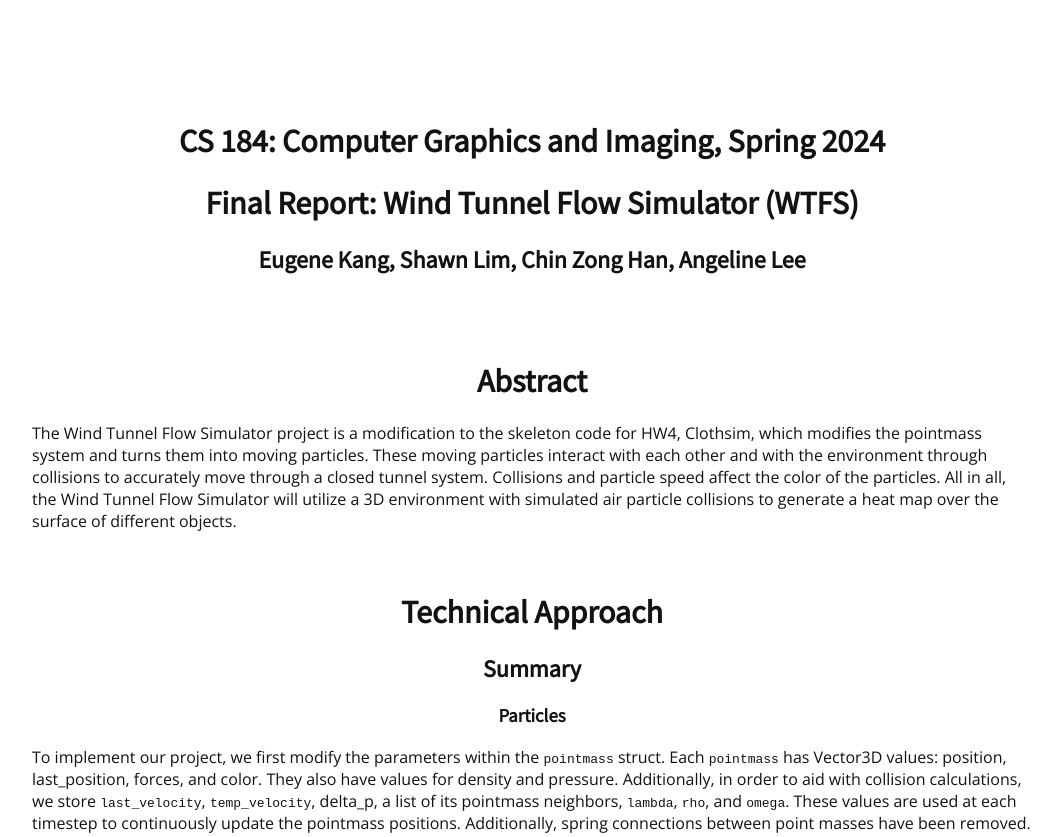
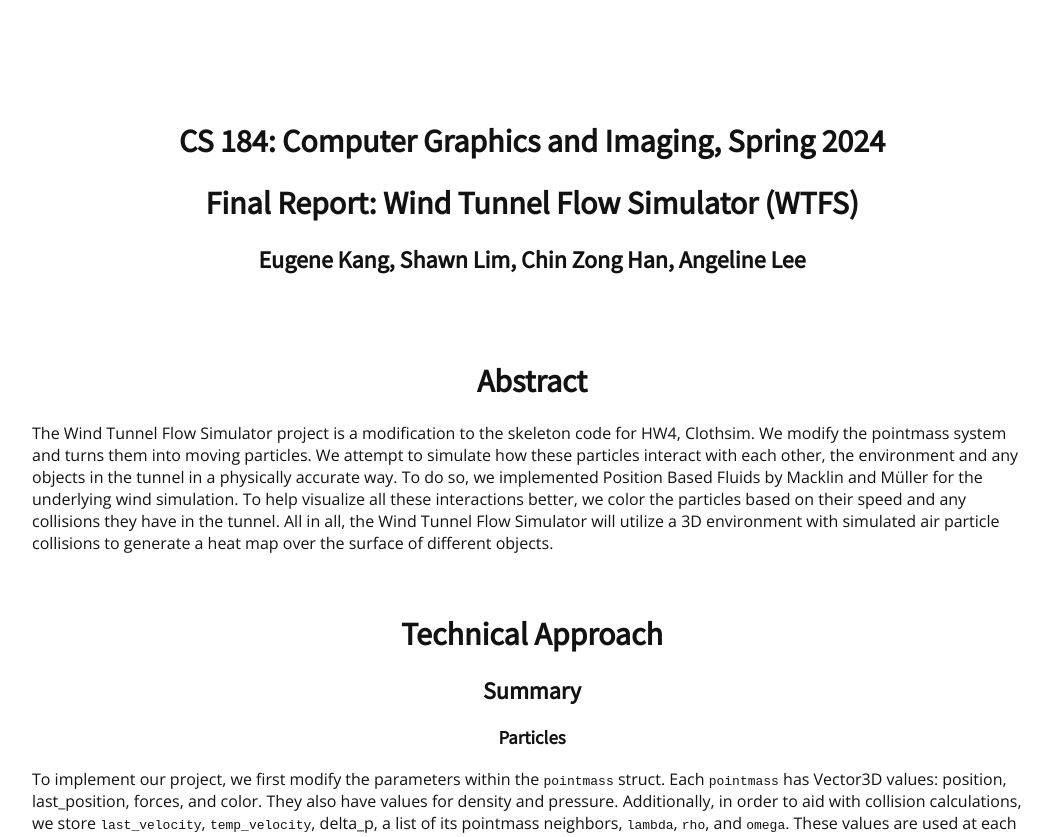
Before and after one commit to eugenek07/szaeFinalReport, a plain HTML site: page index.html in a window 1280 px wide. Shown: the top 837 px of the page, without its empty margins (108-1160 px from the left). Drawn offline with nearby package versions, Linux system fonts and the light colour scheme.

Commit message:
some update

```diff
--- a/index.html
+++ b/index.html
@@ -51,8 +51,8 @@
 
 <h1 align="middle">Abstract</h2>
 <p>
-	The Wind Tunnel Flow Simulator project is a modification to the skeleton code for HW4, Clothsim, which modifies the pointmass system and turns them into moving particles. These moving particles interact with each other and
-  with the environment through collisions to accurately move through a closed tunnel system. Collisions and particle speed affect the color of the particles. All in all, the Wind Tunnel Flow Simulator will utilize a 3D environment
+	The Wind Tunnel Flow Simulator project is a modification to the skeleton code for HW4, Clothsim. We modify the pointmass system and turns them into moving particles. We attempt to simulate how these particles interact with each other,
+  the environment and any objects in the tunnel in a physically accurate way. To do so, we implemented Position Based Fluids by Macklin and Müller for the underlying wind simulation. To help visualize all these interactions better, we color the particles based on their speed and any collisions they have in the tunnel. All in all, the Wind Tunnel Flow Simulator will utilize a 3D environment
   with simulated air particle collisions to generate a heat map over the surface of different objects.
 </p>
 <br>
```
